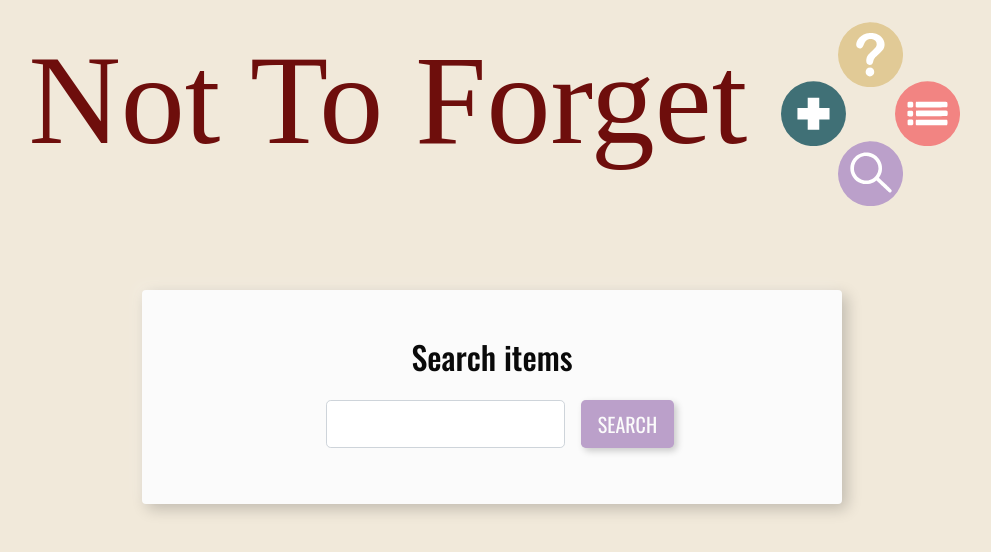
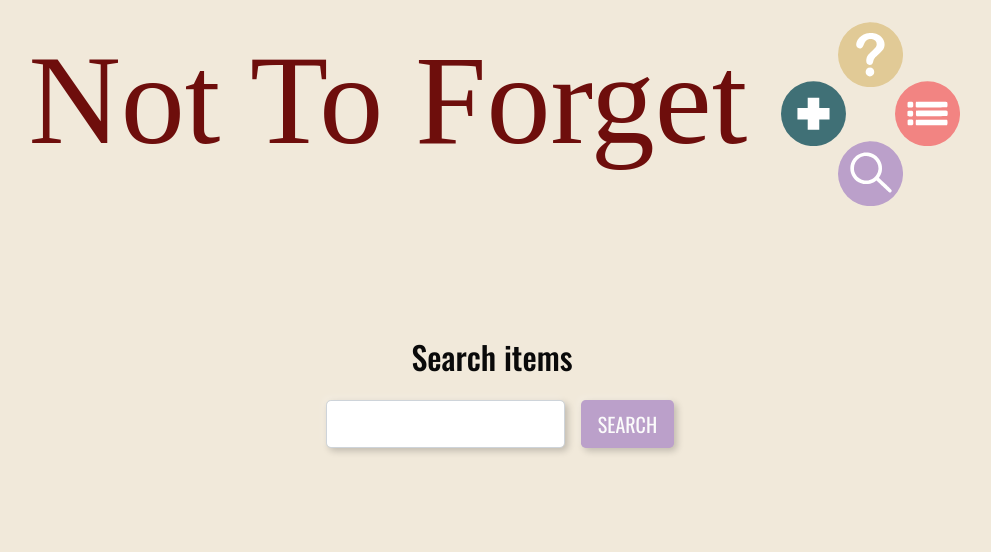
Before and after one commit to Alice-Rez/Not-to-forget, a React (Create React App) app: page /search in a window 1280 px wide. Shown: the top 552 px of the page, without its empty margins (148-1139 px from the left). Built offline with nearby package versions, Linux system fonts and the light colour scheme; a web font is replaced by a local one.

Commit message:
a bit change in styling

```diff
--- a/src/components/AddToDo.jsx
+++ b/src/components/AddToDo.jsx
@@ -17,7 +17,7 @@ export default class AddToDo extends Component {
 
   render() {
     return (
-      <section className="section card-white">
+      <section className="card-white section">
         <h2 className="pb-3">Add new item</h2>
         <form
           style={this.props.myStyle}
--- a/src/components/Search.jsx
+++ b/src/components/Search.jsx
@@ -9,7 +9,7 @@ export default function Search(props) {
 
   return (
     <React.Fragment>
-      <section className="section card-white d-flex flex-column align-items-center justify-content-center">
+      <section className="section d-flex flex-column align-items-center justify-content-center">
         <h2 className="pb-3">Search items</h2>
         <form className="form-inline">
           <div className="form-group mx-sm-3 mb-2 input-wrapper">
--- a/src/index.css
+++ b/src/index.css
@@ -47,6 +47,13 @@ p {
   font-weight: 300;
 }
 
+input,
+select,
+textarea {
+  border-color: transparent;
+  box-shadow: 3px 3px 7px var(--shadow-dark), -3px -3px 7px var(--shadow-light);
+}
+
 .section {
   width: 90%;
   max-width: 700px;
--- a/src/styles/Item.css
+++ b/src/styles/Item.css
@@ -3,7 +3,6 @@ article {
   max-width: 400px;
   margin: 2em;
   padding: 1em 2em 2em;
-  text-align: center;
 }
 
 h3 {
```
